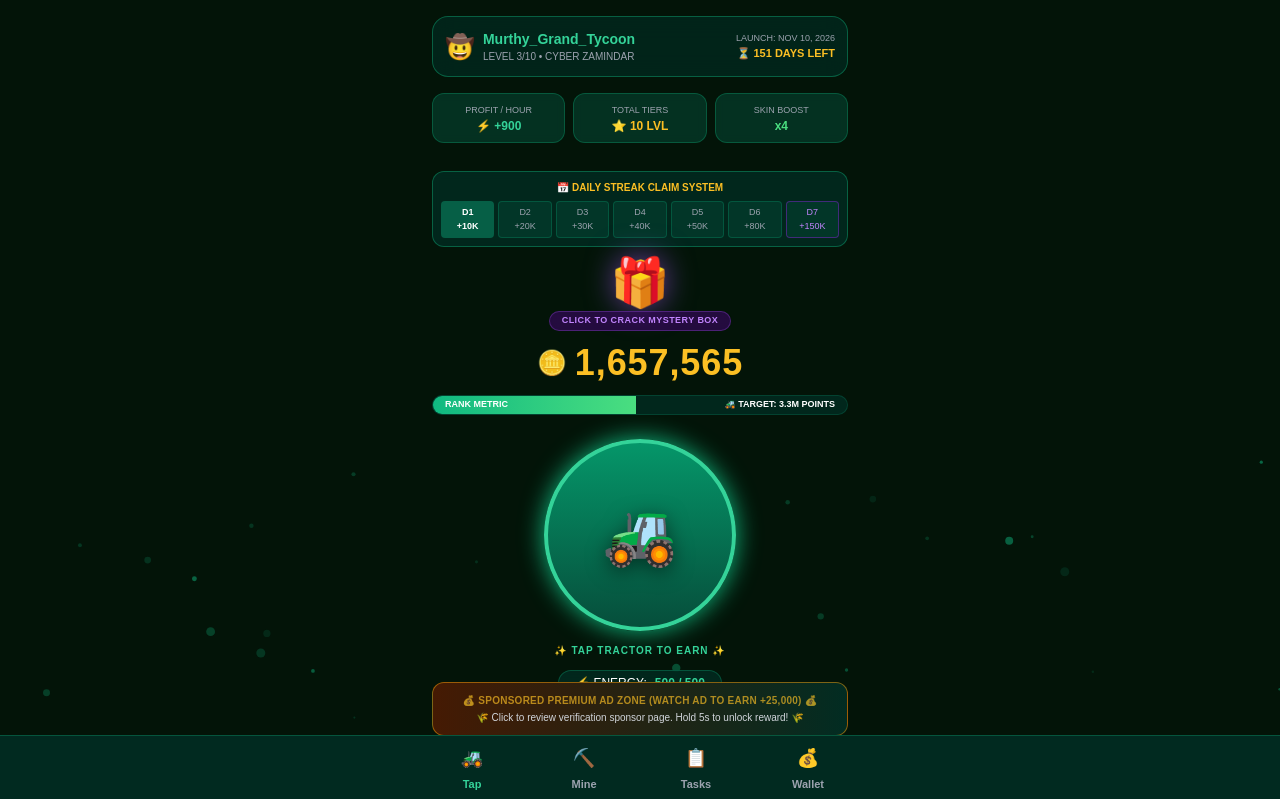
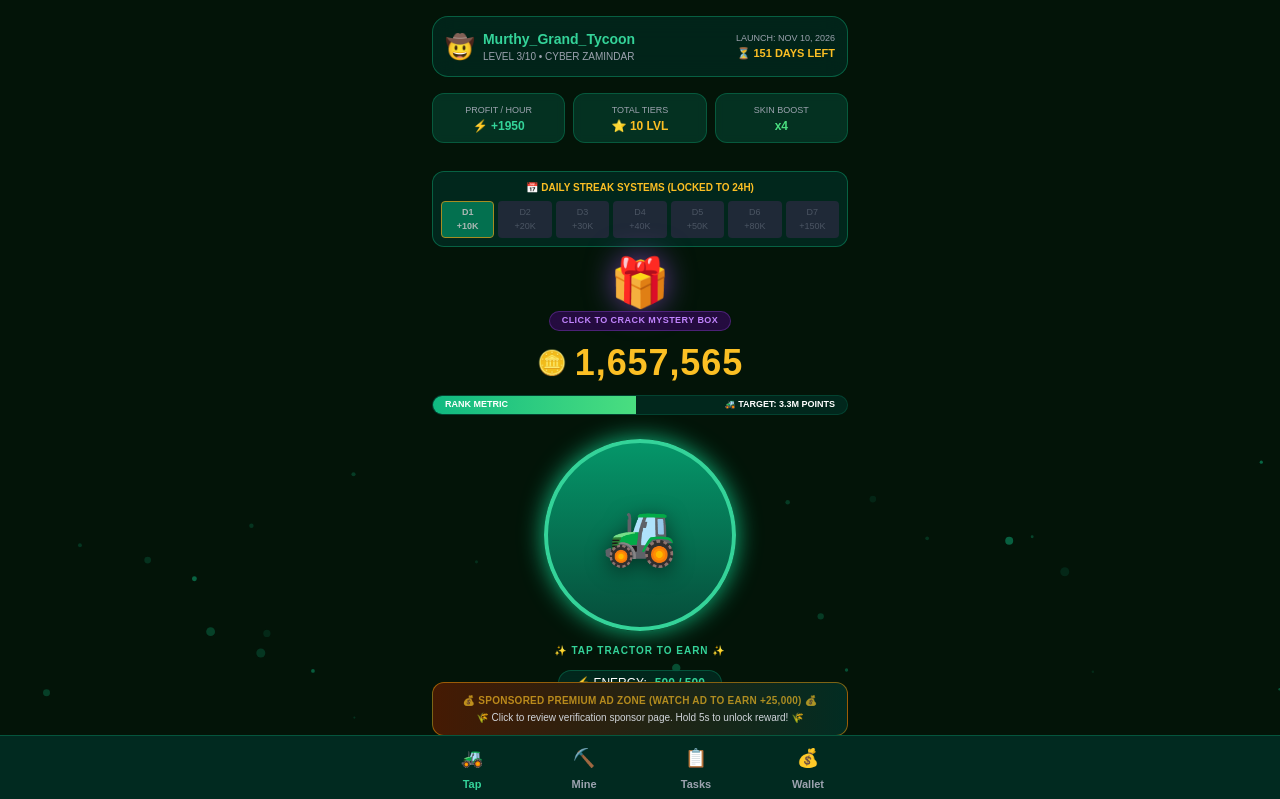
Before and after one commit to murthyAI/Village-Mining-AI, a Flask app: page / in a window 1280 px wide. Shown: the top 799 px of the page. Run offline with Flask 3, Linux system fonts and the light colour scheme; data comes from the database, SQL or seed files in the repository; some libraries are stand-ins or nearby versions.

Commit message:
Update index.html

```diff
--- a/templates/index.html
+++ b/templates/index.html
@@ -14,7 +14,7 @@
         .app-container { z-index: 10; position: relative; }
         @keyframes shake {
             0%, 100% { transform: rotate(0deg); }
-            20%, 60 sign { transform: rotate(-8deg); }
+            20%, 60% { transform: rotate(-8deg); }
             40%, 80% { transform: rotate(8deg); }
         }
         .box-shake { animation: shake 0.6s ease-in-out infinite alternate; }
@@ -49,7 +49,7 @@
             <div class="grid grid-cols-3 gap-2 text-center text-xs mb-2">
                 <div class="bg-emerald-900/50 border border-emerald-500/30 rounded-xl p-2 backdrop-blur-sm">
                     <p class="text-gray-400 text-[9px]">PROFIT / HOUR</p>
-                    <p id="profit-hour" class="font-bold text-emerald-400 text-xs">⚡ +900</p>
+                    <p id="profit-hour" class="font-bold text-emerald-400 text-xs">⚡ +1950</p>
                 </div>
                 <div class="bg-emerald-900/50 border border-emerald-500/30 rounded-xl p-2 backdrop-blur-sm">
                     <p class="text-gray-400 text-[9px]">TOTAL TIERS</p>
@@ -67,15 +67,16 @@
             <div id="tap-page" class="tab-content active text-center pt-1">
 
                 <div class="w-full bg-emerald-950/80 border border-emerald-500/40 p-2 rounded-xl mb-3 backdrop-blur-sm">
-                    <p class="text-[10px] font-bold text-amber-400 mb-1.5 flex items-center justify-center gap-1">📅 DAILY STREAK CLAIM SYSTEM</p>
+                    <p class="text-[10px] font-bold text-amber-400 mb-1 flex items-center justify-center gap-1">📅 DAILY STREAK SYSTEMS (LOCKED TO 24H)</p>
+                    <p id="streak-timer-text" class="text-[9px] text-gray-400 mb-1.5 font-semibold"></p>
                     <div class="grid grid-cols-7 gap-1 text-[9px]">
                         <button id="streak-1" onclick="claimStreak(1, 10000)" class="bg-emerald-800 text-white font-bold p-1 rounded">D1<br>+10K</button>
-                        <button id="streak-2" onclick="claimStreak(2, 20000)" class="bg-emerald-900/40 border border-emerald-700/50 p-1 rounded text-gray-400" disabled>D2<br>+20K</button>
-                        <button id="streak-3" onclick="claimStreak(3, 30000)" class="bg-emerald-900/40 border border-emerald-700/50 p-1 rounded text-gray-400" disabled>D3<br>+30K</button>
-                        <button id="streak-4" onclick="claimStreak(4, 40000)" class="bg-emerald-900/40 border border-emerald-700/50 p-1 rounded text-gray-400" disabled>D4<br>+40K</button>
-                        <button id="streak-5" onclick="claimStreak(5, 50000)" class="bg-emerald-900/40 border border-emerald-700/50 p-1 rounded text-gray-400" disabled>D5<br>+50K</button>
-                        <button id="streak-6" onclick="claimStreak(6, 80000)" class="bg-emerald-900/40 border border-emerald-700/50 p-1 rounded text-gray-400" disabled>D6<br>+80K</button>
-                        <button id="streak-7" onclick="claimStreak(7, 150000)" class="bg-emerald-900/40 border border-purple-700/50 p-1 rounded text-purple-400" disabled>D7<br>+150K</button>
+                        <button id="streak-2" onclick="claimStreak(2, 20000)" class="bg-gray-800 text-gray-600 p-1 rounded" disabled>D2<br>+20K</button>
+                        <button id="streak-3" onclick="claimStreak(3, 30000)" class="bg-gray-800 text-gray-600 p-1 rounded" disabled>D3<br>+30K</button>
+                        <button id="streak-4" onclick="claimStreak(4, 40000)" class="bg-gray-800 text-gray-600 p-1 rounded" disabled>D4<br>+40K</button>
+                        <button id="streak-5" onclick="claimStreak(5, 50000)" class="bg-gray-800 text-gray-600 p-1 rounded" disabled>D5<br>+50K</button>
+                        <button id="streak-6" onclick="claimStreak(6, 80000)" class="bg-gray-800 text-gray-600 p-1 rounded" disabled>D6<br>+80K</button>
+                        <button id="streak-7" onclick="claimStreak(7, 150000)" class="bg-gray-800 text-gray-600 p-1 rounded" disabled>D7<br>+150K</button>
                     </div>
                 </div>
 
@@ -160,10 +161,10 @@
 
                 <div id="wallet-providers" class="hidden mt-6 w-full space-y-2 bg-emerald-950/50 p-3 rounded-xl border border-emerald-800/40">
                     <p class="text-[10px] text-emerald-400 font-bold tracking-wider mb-2">CHOOSE TON PROVIDER</p>
-                    <div onclick="mockConnect('TON Keeper')" class="p-2.5 bg-emerald-900/60 rounded-lg border border-emerald-700/30 flex items-center gap-3 cursor-pointer hover:bg-emerald-800">
+                    <div onclick="mockConnect('Tonkeeper')" class="p-2.5 bg-emerald-900/60 rounded-lg border border-emerald-700/30 flex items-center gap-3 cursor-pointer hover:bg-emerald-800">
                         <span>💎</span><span class="text-xs font-bold">Tonkeeper Wallet</span>
                     </div>
-                    <div onclick="mockConnect('Telegram Space')" class="p-2.5 bg-emerald-900/60 rounded-lg border border-emerald-700/30 flex items-center gap-3 cursor-pointer hover:bg-emerald-800">
+                    <div onclick="mockConnect('Telegram Wallet')" class="p-2.5 bg-emerald-900/60 rounded-lg border border-emerald-700/30 flex items-center gap-3 cursor-pointer hover:bg-emerald-800">
                         <span>✈️</span><span class="text-xs font-bold">Telegram Wallet (🔥 Recommended)</span>
                     </div>
                     <div onclick="mockConnect('MyTonWallet')" class="p-2.5 bg-emerald-900/60 rounded-lg border border-emerald-700/30 flex items-center gap-3 cursor-pointer hover:bg-emerald-800">
@@ -201,12 +202,15 @@
     </div>
 
     <script>
-        let balance = 1692645;
+        let balance = 1657565;
         let energy = 500;
-        let profitPerHour = 1500;
+        let profitPerHour = 1950;
         let mysteryBoxClaimed = false;
         let adCooldownActive = false;
-        let currentStreakDay = 1;
+
+        // SECURE STREAK STATE RETRIEVAL
+        let currentStreakDay = parseInt(localStorage.getItem('v_streak_day')) || 1;
+        let lastClaimTime = parseInt(localStorage.getItem('v_last_claim_time')) || 0;
 
         // CANVAS BACKGROUND FLOATING BUBBLES LOGIC
         const canvas = document.getElementById('bubble-canvas');
@@ -231,29 +235,104 @@
         function animateCanvas() { ctx.clearRect(0, 0, canvas.width, canvas.height); for (let i = 0; i < particlesArray.length; i++) { particlesArray[i].update(); particlesArray[i].draw(); } requestAnimationFrame(animateCanvas); }
         animateCanvas();
 
-        // 1. Tapping Module
+        // On Load initialization
+        window.onload = function() {
+            setupStreakUI();
+            setInterval(checkStreakTimer, 1000);
+        };
+
+        // Tapping Module
         document.getElementById('tap-btn').addEventListener('click', () => { if (energy > 0) { balance += 4; energy -= 1; updateUI(); } });
 
-        // 2. Daily Streak Verification System
+        // SECURE ANTI-CHEAT DAILY STREAK LOGIC
+        function setupStreakUI() {
+            const now = Date.now();
+            const timePassed = now - lastClaimTime;
+            const cooldown = 24 * 60 * 60 * 1000; // 24 Hours Lock
+
+            // Render all previous days as completed
+            for (let i = 1; i < currentStreakDay; i++) {
+                let btn = document.getElementById(`streak-${i}`);
+                if (btn) {
+                    btn.className = "bg-gray-700 text-gray-500 font-bold p-1 rounded cursor-not-allowed line-through";
+                    btn.disabled = true;
+                }
+            }
+
+            // Manage current day button state
+            let currentBtn = document.getElementById(`streak-${currentStreakDay}`);
+            if (currentBtn) {
+                if (timePassed < cooldown && lastClaimTime !== 0) {
+                    // Locked state
+                    currentBtn.className = "bg-gray-800 text-gray-600 p-1 rounded cursor-not-allowed";
+                    currentBtn.disabled = true;
+                } else {
+                    // Ready to claim state
+                    currentBtn.className = "bg-emerald-600 text-white font-bold p-1 rounded animate-pulse border border-amber-400";
+                    currentBtn.disabled = false;
+                }
+            }
+
+            // Lock all subsequent days
+            for (let i = currentStreakDay + 1; i <= 7; i++) {
+                let btn = document.getElementById(`streak-${i}`);
+                if (btn) {
+                    btn.className = "bg-gray-800 text-gray-600 p-1 rounded";
+                    btn.disabled = true;
+                }
+            }
+        }
+
+        function checkStreakTimer() {
+            if (lastClaimTime === 0) return;
+            const now = Date.now();
+            const timePassed = now - lastClaimTime;
+            const cooldown = 24 * 60 * 60 * 1000;
+            const timerElement = document.getElementById('streak-timer-text');
+
+            if (timePassed < cooldown) {
+                let timeLeft = cooldown - timePassed;
+                let hours = Math.floor(timeLeft / (1000 * 60 * 60));
+                let minutes = Math.floor((timeLeft % (1000 * 60 * 60)) / (1000 * 60));
+                let seconds = Math.floor((timeLeft % (1000 * 60)) / 1000);
+                timerElement.innerText = `🔒 NEXT STREAK UNLOCKS IN: ${hours}h ${minutes}m ${seconds}s`;
+            } else {
+                timerElement.innerText = "✨ NEXT DAILY REWARD IS READY TO CLAIM! ✨";
+                setupStreakUI();
+            }
+        }
+
         function claimStreak(day, reward) {
+            const now = Date.now();
+            const cooldown = 24 * 60 * 60 * 1000;
+
+            if (now - lastClaimTime < cooldown && lastClaimTime !== 0) {
+                alert("Anti-Cheat: Daily Streak is locked! Please wait 24 hours.");
+                return;
+            }
+
             if (day !== currentStreakDay) return;
+
             balance += reward;
-            let currentBtn = document.getElementById(`streak-${day}`);
-            currentBtn.className = "bg-gray-700 text-gray-500 font-bold p-1 rounded cursor-not-allowed line-through";
-            currentBtn.disabled = true;
+            lastClaimTime = now;
 
+            localStorage.setItem('v_last_claim_time', lastClaimTime);
             alert(`📅 Day ${day} Streak Verified! +${reward.toLocaleString()} Crop Coins credited.`);
 
             if (currentStreakDay < 7) {
                 currentStreakDay++;
-                let nextBtn = document.getElementById(`streak-${currentStreakDay}`);
-                nextBtn.disabled = false;
-                nextBtn.className = "bg-emerald-600 text-white font-bold p-1 rounded animate-pulse border border-amber-400";
+                localStorage.setItem('v_streak_day', currentStreakDay);
+            } else {
+                // Reset circuit after Day 7 loop completion
+                currentStreakDay = 1;
+                localStorage.setItem('v_streak_day', currentStreakDay);
             }
+
+            setupStreakUI();
             updateUI();
         }
 
-        // 3. Mystery Box Exploding Animation Protocol
+        // Mystery Box Animation Protocol
         function triggerMysteryBurst(e) {
             if (mysteryBoxClaimed) { alert("Mystery Box already opened today! Come back tomorrow."); return; }
             const box = document.getElementById('mystery-box-graphic');
@@ -280,7 +359,7 @@
             alert("🎁 Streamlit Mystery Box Burst! +100,000 Crop Coins Added.");
         }
 
-        // 4. Upgrade Module
+        // Upgrade Module
         function buyUpgrade(cost, profitIncrease) {
             if (balance >= cost) {
                 balance -= cost; profitPerHour += profitIncrease;
@@ -289,7 +368,7 @@
             } else { alert("Insufficient crop balance!"); }
         }
 
-        // 5. Secure Social Tasks Verification Protocol (5 Seconds Checking Lock)
+        // Secure Social Tasks Verification Protocol (5 Seconds Checking Lock)
         function startRealTask(btnId, targetUrl, reward) {
             let btn = document.getElementById(btnId);
             if (btn.disabled) return;
@@ -305,14 +384,14 @@
             }, 5000);
         }
 
-        // 6. Timed Ad Engine Protocol with Anti-Cheat Cooldown
+        // Timed Ad Engine Protocol with Anti-Cheat Cooldown
         let isAdRunning = false;
         function watchRealAd() {
             if (adCooldownActive) { alert("Sponsor network busy! Next Ad token available in 15 minutes."); return; }
             if (isAdRunning) return;
             isAdRunning = true;
 
-            window.open('https://google.com', '_blank'); // Open ad proxy network
+            window.open('https://google.com', '_blank');
 
             let countdown = 5;
             let mainTxt = document.getElementById('ad-text-main');
@@ -337,7 +416,6 @@
                     banner.className = "bg-gradient-to-r from-gray-900 to-emerald-950 border border-gray-800 rounded-xl p-2.5 text-center text-[10px] cursor-not-allowed opacity-60";
                     alert("Premium View Verified! +25,000 Coins distributed successfully.");
 
-                    // Release Cooldown loop after 15 minutes (Simulated as 20s for demo ease or fully locked)
                     setTimeout(() => {
                         adCooldownActive = false;
                         mainTxt.innerText = "💰 SPONSORED PREMIUM AD ZONE (WATCH AD TO EARN +25,000) 💰";
@@ -348,7 +426,7 @@
             }, 1000);
         }
 
-        // 7. TON Wallet Advanced View Layer
+        // TON Wallet Advanced View Layer
         function openWalletOptions() { document.getElementById('wallet-providers').classList.toggle('hidden'); }
         function mockConnect(walletName) { alert(`💎 Secure Protocol Handshake: Initializing TON Network loop with ${walletName}. Mainnet linking active on global Phase 2 launch event!`); }
 
```
